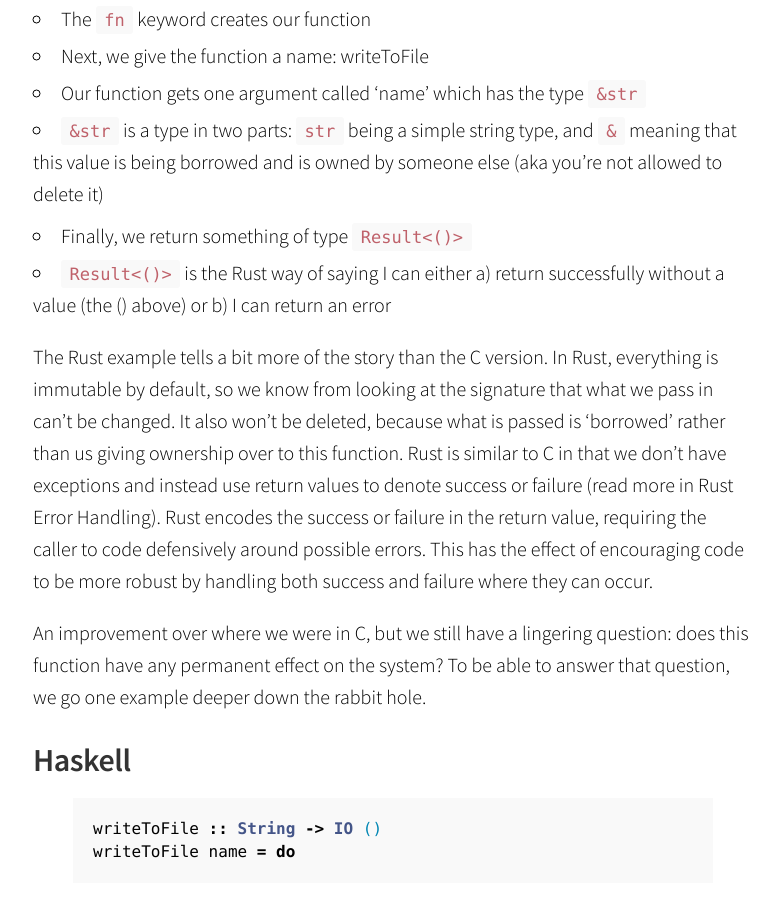
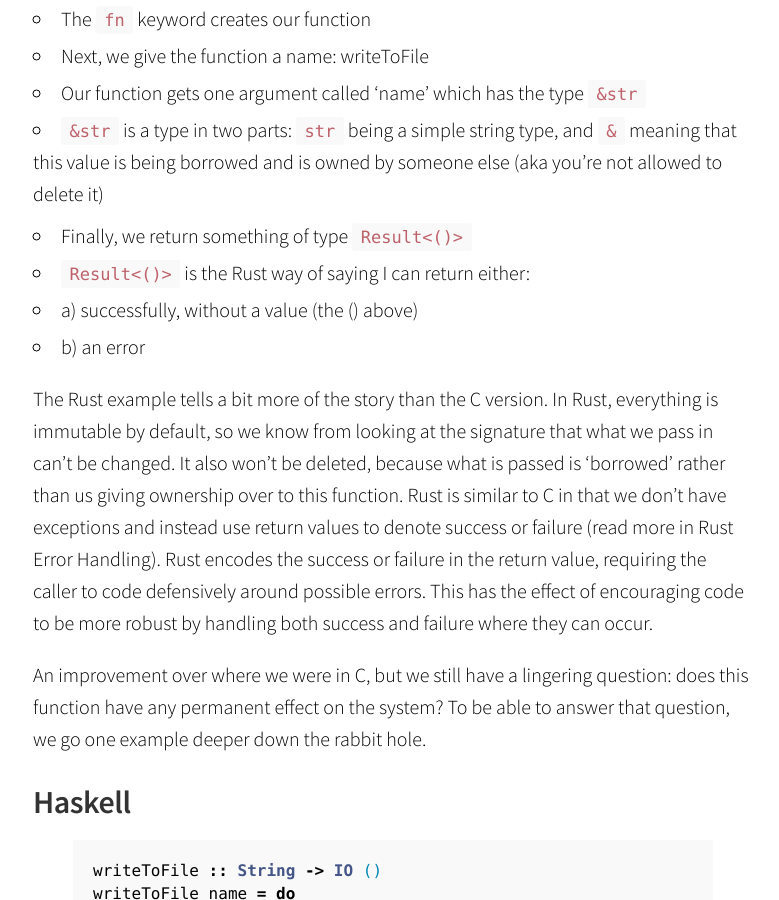
Before and after one commit to sophiajt/jntrnr.github.io, a Jekyll site: the page built from _posts/2015-10-28-transparency.md, in a window 1280 px wide and 900 px high, scrolled down 2992 px. Shown: the whole window, without its empty margins (247-1026 px from the left). Built offline with Jekyll 4.4.1, drawn with Linux system fonts in a browser that asks for light colours; Markdown is read by kramdown in place of the engine named in the settings.

Commit message:
Update 2015-10-28-transparency.md

````diff
--- a/_posts/2015-10-28-transparency.md
+++ b/_posts/2015-10-28-transparency.md
@@ -77,7 +77,9 @@ Above is a simple Rust version.  If you've never seen Rust before, let's quickly
 * Our function gets one argument called 'name' which has the type ```&str```
   * ```&str``` is a type in two parts: ```str``` being a simple string type, and ```&``` meaning that this value is being borrowed and is owned by someone else (aka you're not allowed to delete it)
 * Finally, we return something of type ```Result<()>```
-  * ```Result<()>``` is the Rust way of saying I can either a) return successfully without a value (the () above) or b) I can return an error
+  * ```Result<()>``` is the Rust way of saying I can return either:
+    * a) successfully, without a value (the () above)
+    * b) an error
 
 The Rust example tells a bit more of the story than the C version.  In Rust, everything is immutable by default, so we know from looking at the signature that what we pass in can't be changed.  It also won't be deleted, because what is passed is 'borrowed' rather than us giving ownership over to this function.  Rust is similar to C in that we don't have exceptions and instead use return values to denote success or failure (read more in Rust Error Handling).  Rust encodes the success or failure in the return value, requiring the caller to code defensively around possible errors.  This has the effect of encouraging code to be more robust by handling both success and failure where they can occur.
 
````
